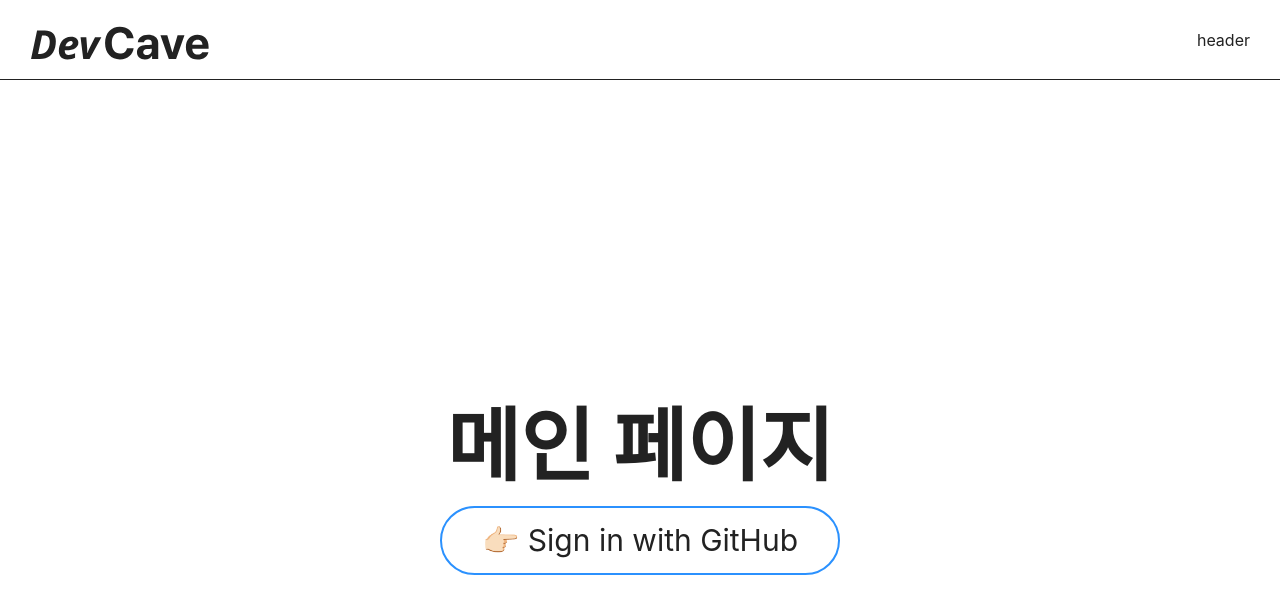
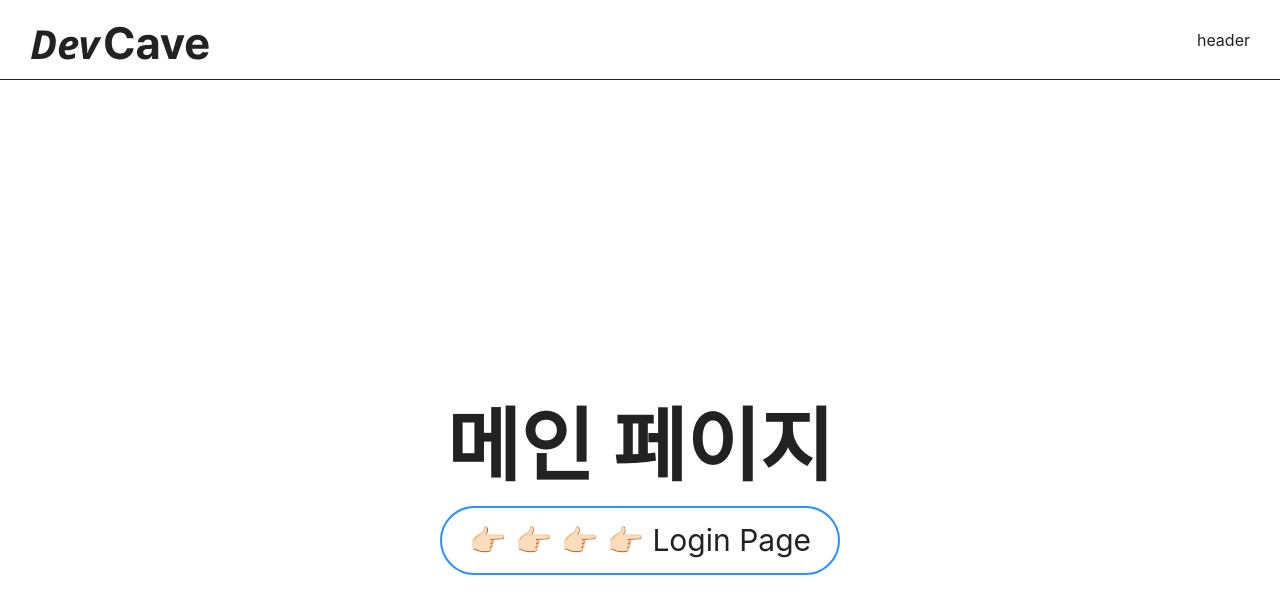
Before and after one commit to kimzeze/studyRoom, a Next.js app: page / in a window 1280 px wide. Shown: the top 614 px of the page. Built offline with nearby package versions, Linux system fonts and the light colour scheme.

Commit message:
[🗼markup] 로그인 페이지로 이동하는 테스트 버튼 추가

```diff
--- a/src/app/(home)/page.tsx
+++ b/src/app/(home)/page.tsx
@@ -6,7 +6,7 @@ export default function HomePage() {
       <h2 className="text-[80px] font-bold">메인 페이지</h2>
       <Link href="/signIn">
         <button className="text-[30px] w-[400px] font-normal hover:underline border-[#2B91FE] p-[10px] border-[2px] rounded-full">
-          👉🏻 Sign in with GitHub
+          👉🏻 👉🏻 👉🏻 👉🏻 Login Page
         </button>
       </Link>
     </main>
```
